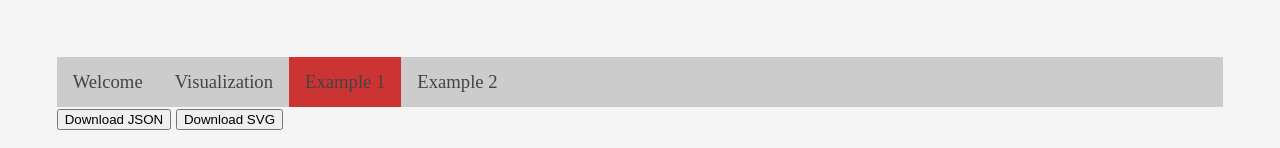
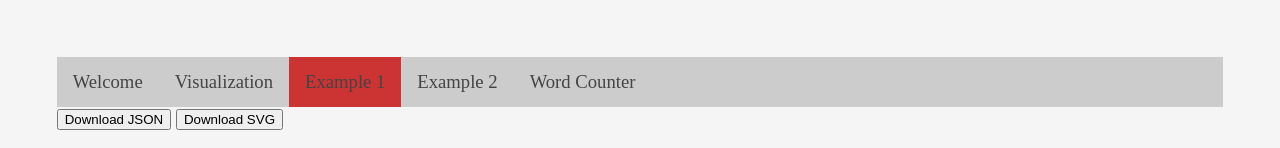
Before and after one commit to charlesdaniels/textvis, a plain HTML site: page src/demo1.html in a window 1280 px wide. Shown: the top 148 px of the page. Drawn offline with nearby package versions, Linux system fonts and the light colour scheme.

Commit message:
Update demo1.html

```diff
--- a/src/demo1.html
+++ b/src/demo1.html
@@ -11,6 +11,7 @@
     <li><a href="./visualization.html">Visualization</a></li>
     <li><a class="active" href="">Example 1</a></li>
     <li><a href="./demo2.html">Example 2</a></li>
+    <li><a href="./demo4.html">Word Counter</a></li>
 </ul>
 
 <div style: 'text-align: center'>
```
